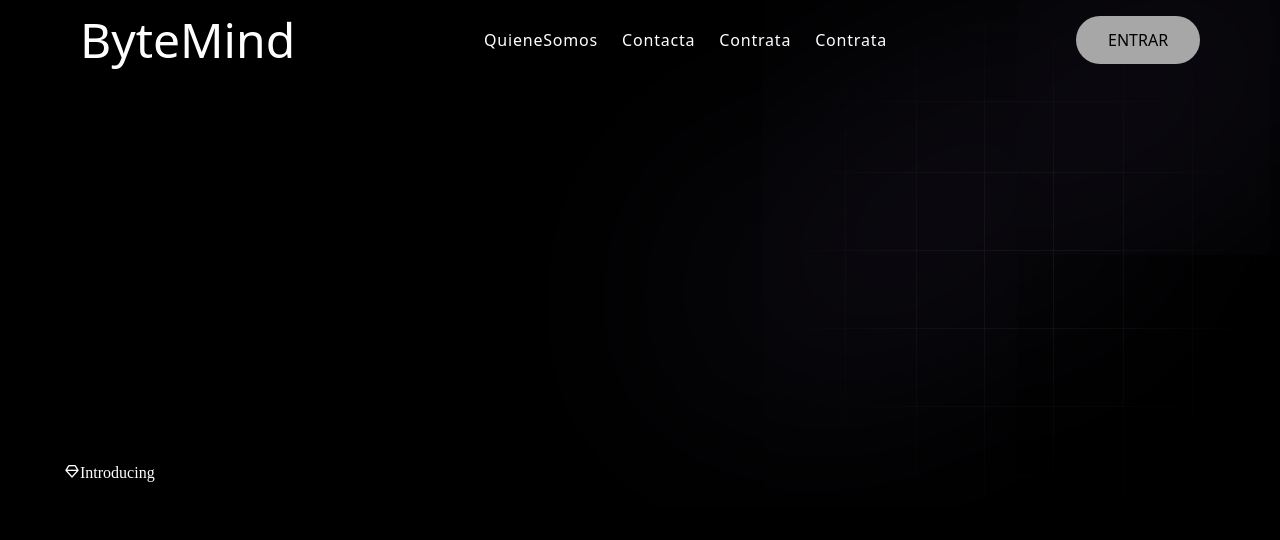
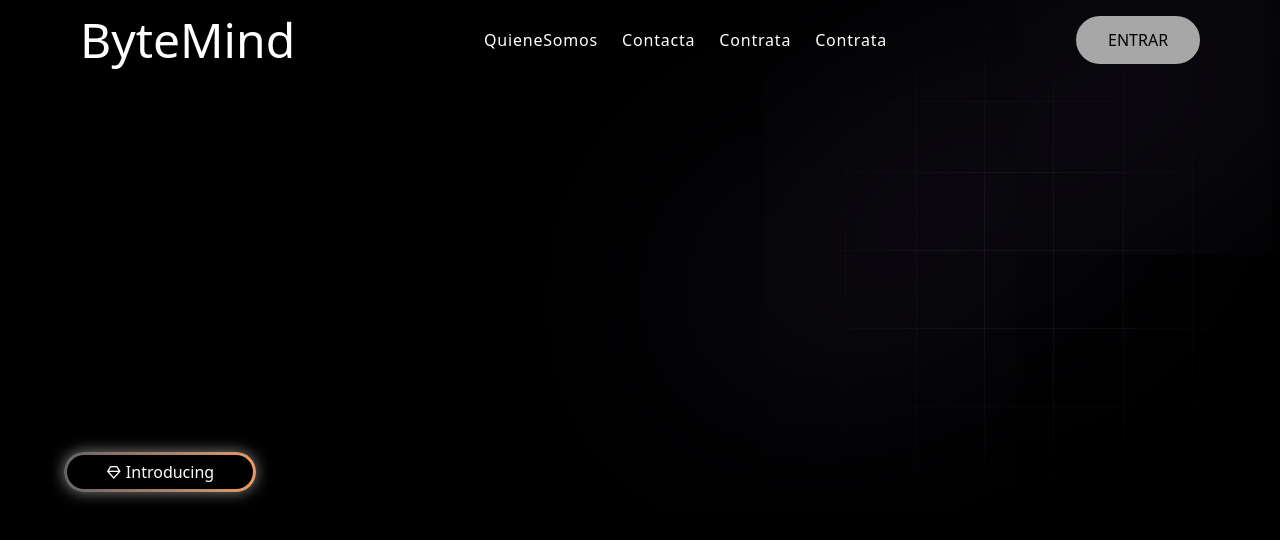
Before and after one commit to davidethc/byteMind, a React (Vite) app in the folder monkyStartup/: page / in a window 1280 px wide. Shown: the top 540 px of the page. Built offline with nearby package versions, Linux system fonts and the light colour scheme.

Commit message:
caja y gradiente

```diff
--- a/monkyStartup/src/components/hero.jsx
+++ b/monkyStartup/src/components/hero.jsx
@@ -1,14 +1,15 @@
 import React from "react";
 import "boxicons/css/boxicons.min.css";
 
-const hero = () => {
+const Hero = () => {
   return (
     <main className="flex lg:mt-20 flex-col lg:flex-row items-center justify-between min-h-[calc(90vh-6rem)]">
       <div className="max-w-xl ml-[5%] z-10 mt-[90%] md:mt-[60%] lg:mt-0 ">
-        {/* tag boox gradients border */}
-        <div>
-          <div>
-            <i class="bx bx-diamond">Introducing</i>
+        {/* tag box gradients border */}
+        <div className="relative w-[95%] sm:w-48 h-10 bg-gradient-to-r from-[#656565] to-[#e99b63] shadow-[0_0_15px_rgba(255,255,255,0.5)] rounded-full">
+          <div className="absolute inset-[3px] bg-black rounded-full flex items-center justify-center gap-1">
+            <i className="bx bx-diamond"></i>
+            Introducing
           </div>
         </div>
       </div>
@@ -16,4 +17,4 @@ const hero = () => {
   );
 };
 
-export default hero;
+export default Hero;
```
